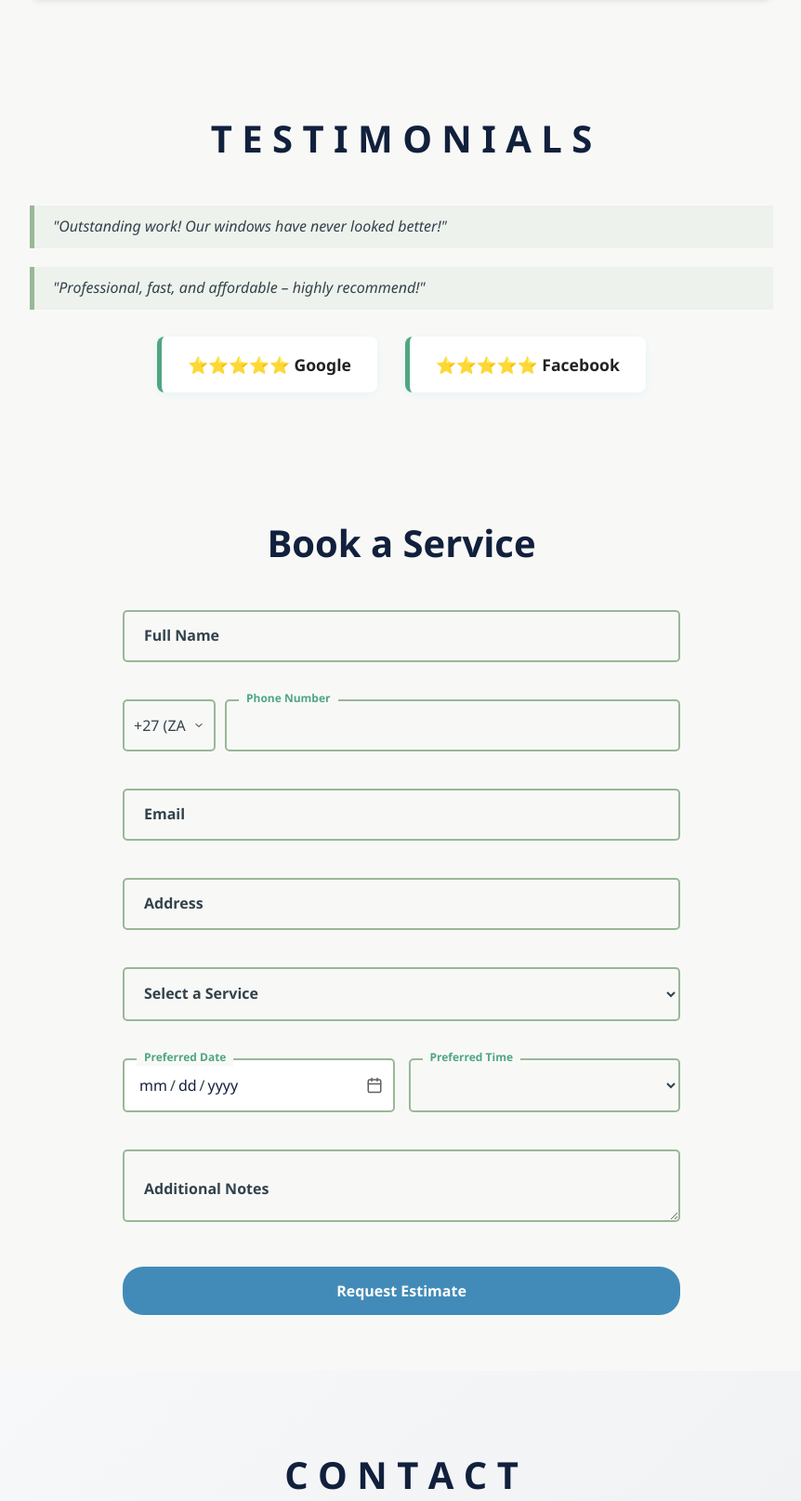
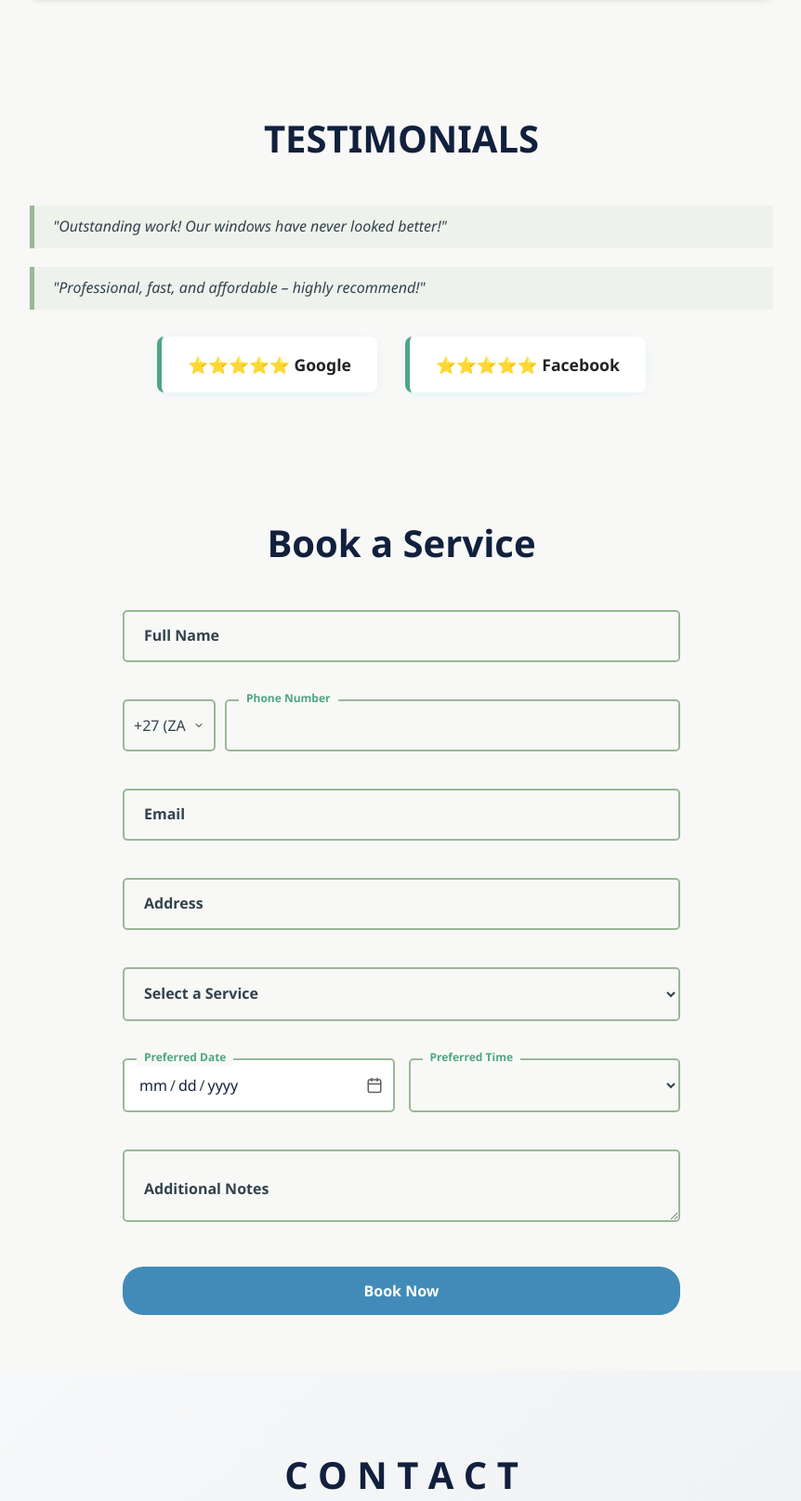
Before and after one commit to JDT-Software/Glass_Hero, a website: page index.html in a window 1280 px wide. Shown: the part 2849-4463 px from the top of the page at 93% size, without its empty margins (208-1070 px from the left). Drawn offline with nearby package versions, Linux system fonts and the light colour scheme.

Commit message:
Tweak HTML layout and structure

```diff
--- a/index.html
+++ b/index.html
@@ -113,7 +113,7 @@
 
     <!-- TESTIMONIALS SECTION -->
     <section id="testimonials" class="section">
-        <h2><strong>T E S T I M O N I A L S</strong></h2>
+        <h2><strong>TESTIMONIALS</strong></h2>
         <blockquote data-aos="flip-up" data-aos-delay="250">
             "Outstanding work! Our windows have never looked better!"
         </blockquote>
@@ -205,7 +205,7 @@
                 <span class="error-message"></span>
             </div>
 
-            <button type="submit" class="btn">Request Estimate</button>
+            <button type="submit" class="btn">Book Now</button>
         </form>
     </section>
 
```
